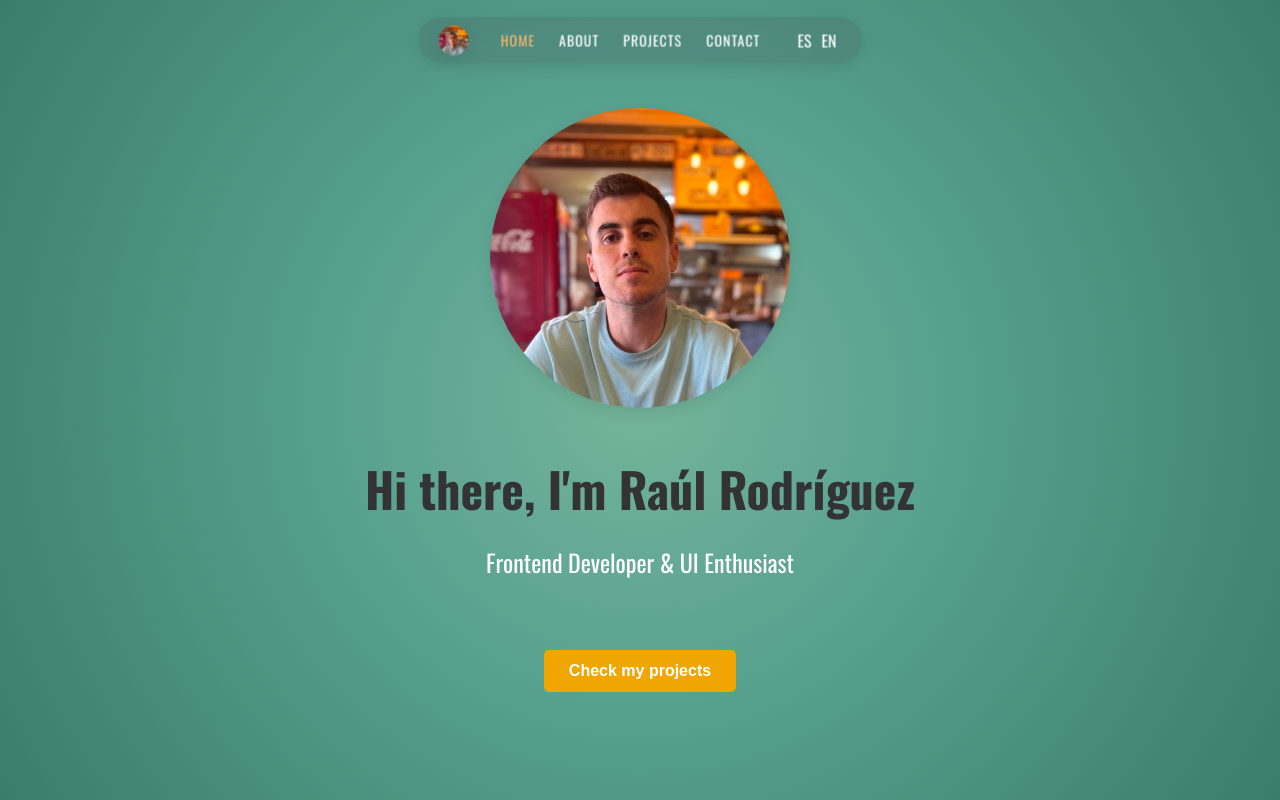
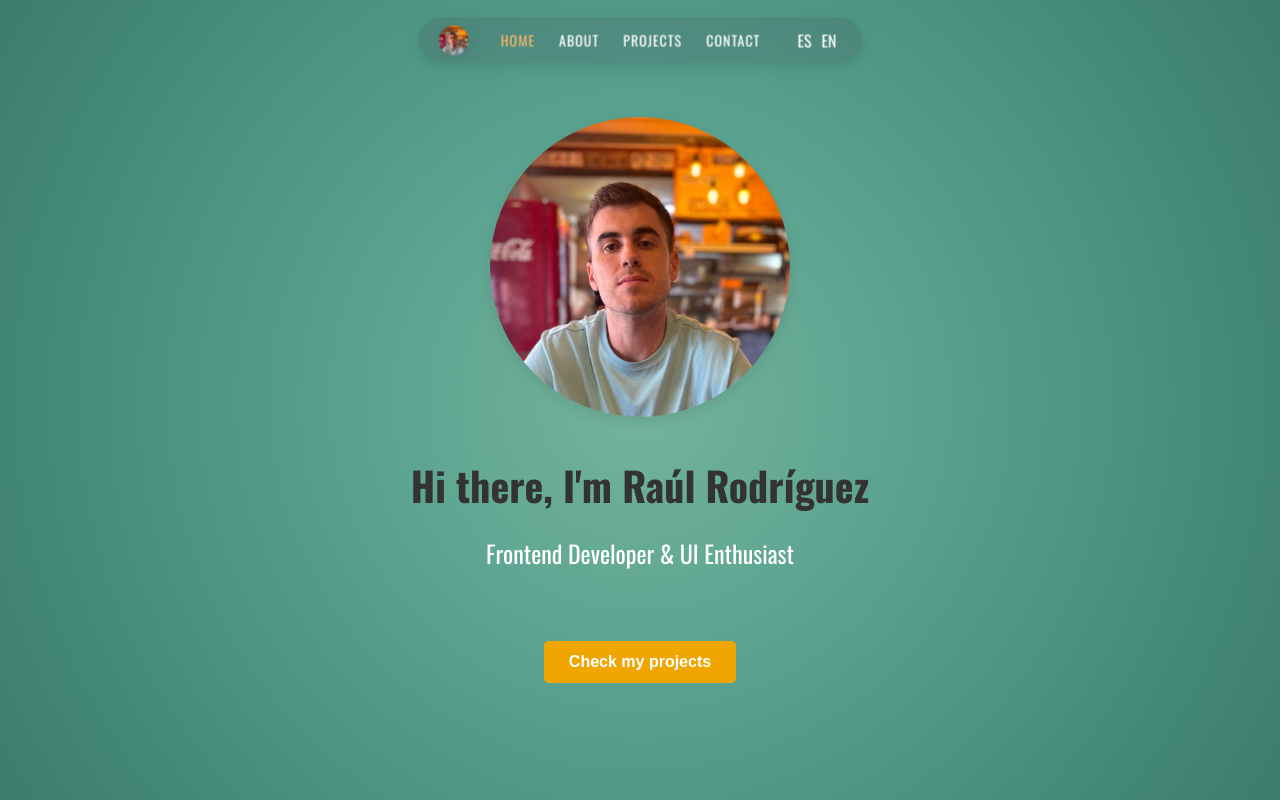
Before and after one commit to raulrod16124/raulrodriguez, a React (Vite) app: page / in a window 1280 px wide. Built offline with nearby package versions, Linux system fonts and the light colour scheme.

Commit message:
use theme fontsize

```diff
--- a/src/screens/home/Home.styled.ts
+++ b/src/screens/home/Home.styled.ts
@@ -64,7 +64,7 @@ export const PresentationContainer = styled.div`
 `;
 
 export const Title = styled.h1`
-  font-size: 3rem;
+  font-size: ${theme.font.headings.h1.fontSize};
   font-weight: 700;
   margin-bottom: 10px;
   color: ${theme.colors.neutral.darkGrey};
```
